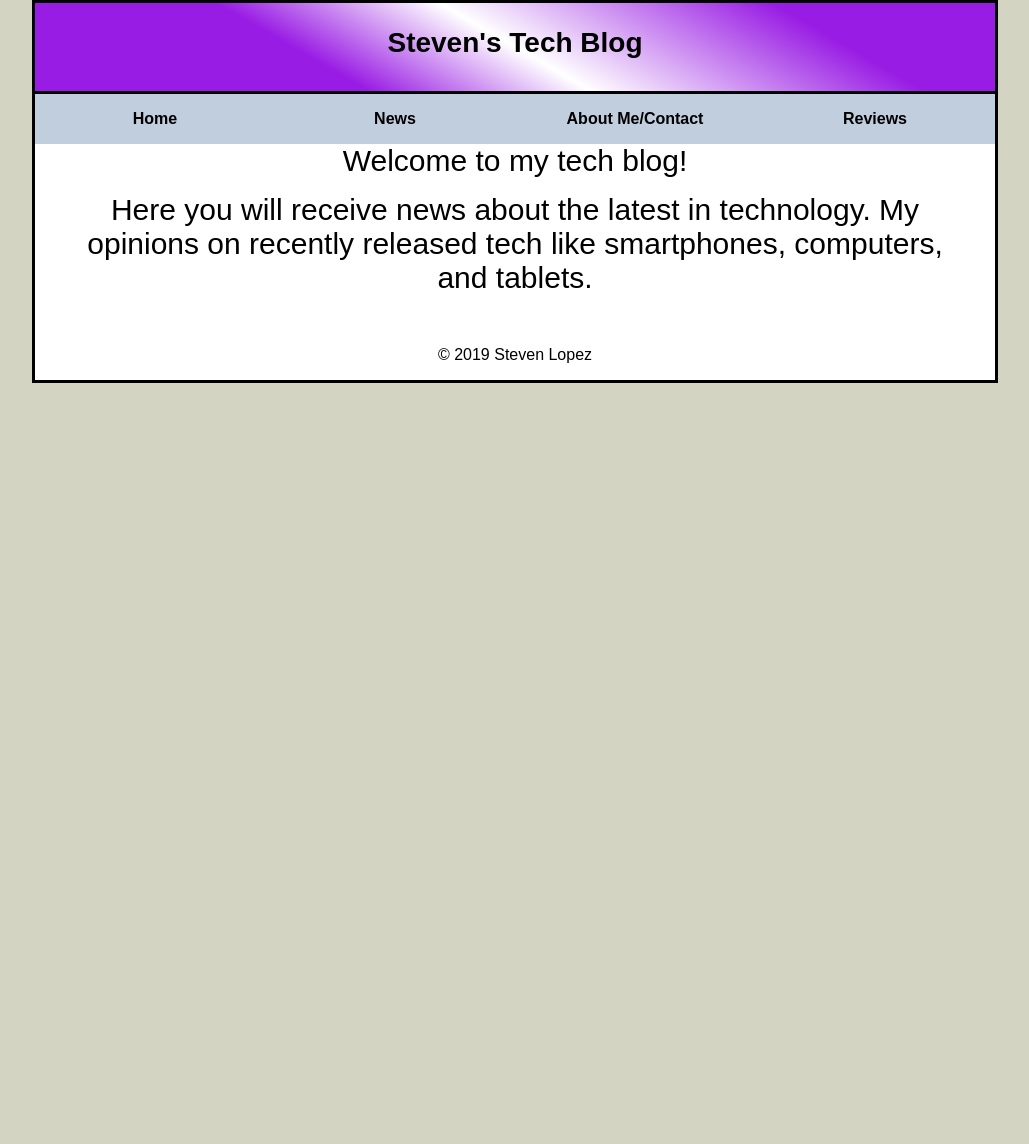
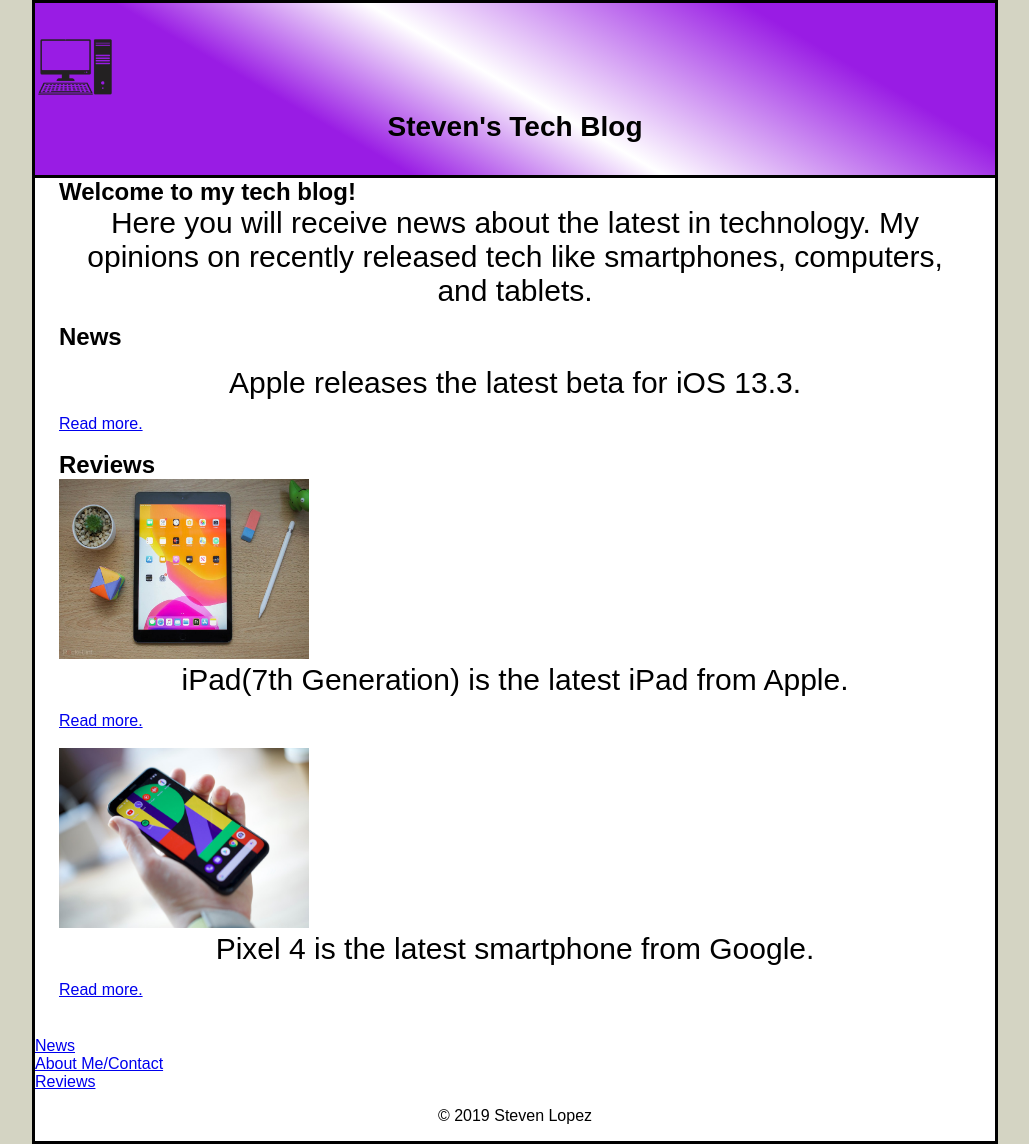
Before and after one commit to sal38njit/Project, a plain HTML site: page index.html in a window 1280 px wide. Shown: the whole page, without its empty margins (125-1154 px from the left). Before the commit the page ends 800 px from the top, so only its background shows below. Drawn offline with nearby package versions, Linux system fonts and the light colour scheme.

Commit message:
Update index.html

```diff
--- a/index.html
+++ b/index.html
@@ -19,31 +19,43 @@
 
 <body>
 	<header>
+		<img src="images/pc.png" alt="PC Logo" height="80">
 		<h2>Steven's Tech Blog</h2>
 	</header>
-	 <nav id="mobile_menu"></nav>
-	<nav id="nav_menu">
-    	<ul>
-        	<li><a href="index.html">Home</a></li>
-        	<li><a href="news.html">News</a></li>
-        	<li><a href="aboutme.html">About Me/Contact</a></li>
-        	<li><a href="reviews.html">Reviews</a>
-			<ul>
-                	<li><a href="Review/review1.html">Review 1</a></li>
-                	<li><a href="Review/review2.html">Review 2</a></li>
-            	</ul>
-        	</li>
-    	</ul>
-	</nav>
 
 	<main>
 		<section>
-		<p>Welcome to my tech blog!</p>
+		<h2>Welcome to my tech blog!</h2>
 		<p>Here you will receive news about the latest in technology. My opinions on recently released tech like smartphones, computers, and tablets.</p>
+
+		<h2>News</h2>
+		<p>
+		<p>Apple releases the latest beta for iOS 13.3.</p>
+		<a href="news.html">Read more.</a> &nbsp;
+		<br><br>
+
+		<h2>Reviews</h2>
+		<img src="images/ipad2019.jpg" alt="iPad 2019" height="180" width="250">
+		<p>iPad(7th Generation) is the latest iPad from Apple. </p>
+		<a href="Review/review1.html">Read more.</a>&nbsp;
+		<br><br>
+
+		<img src="images/pixel4.jpeg" alt="Google Pixel 4" height="180" width="250">
+		<p>Pixel 4 is the latest smartphone from Google.</p>
+		<a href="Review/review2.html">Read more.</a>&nbsp;
+		<br><br>
 		</section>
+
+		<aside>
+			<div id="menu">
+			<table>
+			<tr><a href="news.html">News</a></tr><br>
+			<tr><a href="aboutme.html">About Me/Contact</a></tr><br>
+			<tr><a href="reviews.html">Reviews</a></tr><br>
+			</table>
+		</aside>
 	</main>
 </body>
-
 	<footer>
 		<p>&COPY 2019 Steven Lopez</p>
 	</footer>
```
